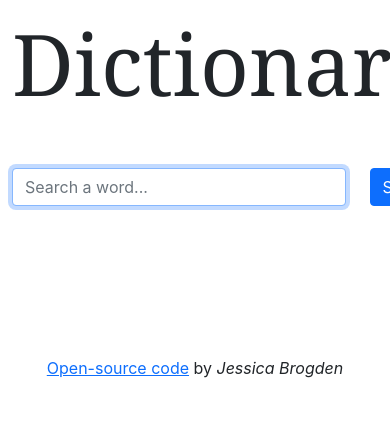
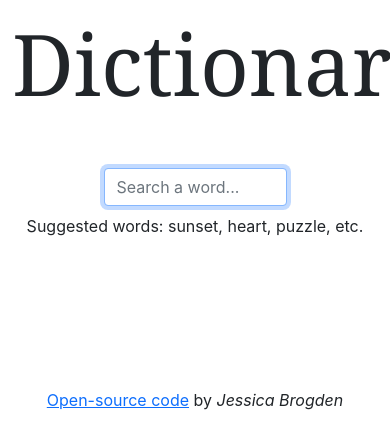
Before and after one commit to jessicab26/react-dictionary, a React (Create React App) app: page / in a window 390 px wide. Shown: the top 448 px of the page. Built offline with nearby package versions, Linux system fonts and the light colour scheme.

Commit message:
installed font awesome and added audio icon to audio file to listen to word pronunciation/added Phonetics.js file to display phonetics/css styled all files/removed search button on Search.js and now only have search bar

```diff
--- a/package.json
+++ b/package.json
@@ -3,6 +3,7 @@
   "version": "0.1.0",
   "private": true,
   "dependencies": {
+    "@fortawesome/react-fontawesome": "^0.1.16",
     "@testing-library/jest-dom": "^5.16.1",
     "@testing-library/react": "^12.1.2",
     "@testing-library/user-event": "^13.5.0",
--- a/public/index.html
+++ b/public/index.html
@@ -24,6 +24,10 @@
       work correctly both with client-side routing and a non-root public URL.
       Learn how to configure a non-root public URL by running `npm run build`.
     -->
+    <script
+      src="https://kit.fontawesome.com/4e28d8d575.js"
+      crossorigin="anonymous"
+    ></script>
     <title>React App</title>
   </head>
   <body>
--- a/src/App.css
+++ b/src/App.css
@@ -6,9 +6,10 @@
 }
 
 form {
-  display: flex;
-  justify-content: center;
-  margin-bottom: 45px;
+  display: block;
+  margin: 0 auto;
+  max-width: 50%;
+  margin-bottom: 8px;
 }
 
 footer {
--- a/src/Definition.css
+++ b/src/Definition.css
@@ -15,16 +15,10 @@ span.sentence::first-letter {
 }
 ul.Synonyms {
   display: inline-block;
-  font-size: 10px;
+  font-size: 12px;
 }
 ul.Synonyms::first-letter {
   text-transform: capitalize;
-}
-
-.label {
-  opacity: 0.6;
-  color: black;
-  font-size: 20px;
 }
 
 .meanings {
@@ -38,9 +32,3 @@ h5 {
   margin-bottom: 25px;
   color: black;
 }
-
-li {
-  list-style: 1.5;
-  font-size: 20px;
-  color: black;
-}
--- a/src/Meaning.js
+++ b/src/Meaning.js
@@ -5,14 +5,16 @@ import "./Definition.css";
 export default function Meaning(props) {
   return (
     <div className="Meaning">
-      <h3>{props.meaning.partOfSpeech}</h3>
       {props.meaning.definitions.map(function (definition, index) {
         return (
           <div key={index}>
-            <p>{definition.definition}</p>
             <span>
+              <strong>Definition entry</strong> ({props.meaning.partOfSpeech}):{" "}
+              {definition.definition}
+            </span>
+            <div>
               <strong>Sample Sentence:</strong>
-            </span>{" "}
+            </div>{" "}
             <span className="sentence">
               <em>"{definition.example}"</em>
             </span>
--- /dev/null
+++ b/src/Phonetics.js
@@ -0,0 +1,20 @@
+import React from "react";
+
+export default function Phonetics(props) {
+  return (
+    <div>
+      <span className="me-3">\ {props.phonetics[0].text} </span>{" "}
+      <span>
+        <a
+          href={props.phonetics[0].audio}
+          target="_blank"
+          alt="Listen to Word Pronunciation"
+          title="Word Pronunciation"
+        >
+          <i class="fas fa-microphone"></i>
+        </a>{" "}
+        \
+      </span>
+    </div>
+  );
+}
--- a/src/Search.js
+++ b/src/Search.js
@@ -27,8 +27,6 @@ export default function Search(props) {
   return (
     <div className="Search">
       <form onSubmit={handleSubmit}>
-        <div className="row">
-          <div className="col-11">
         <input
           type="search"
           className="form-control"
@@ -38,12 +36,10 @@ export default function Search(props) {
           autoFocus="on"
           onChange={textChange}
         />
+      </form>
+      <div className="hint text-center">
+        Suggested words: sunset, heart, puzzle, etc.
       </div>
-          <div className="col-1">
-            <input type="submit" value="Search" className="btn btn-primary" />
-          </div>
-        </div>
-      </form>
       <Summary results={results} />
     </div>
   );
--- a/src/Summary.js
+++ b/src/Summary.js
@@ -1,5 +1,6 @@
 import React from "react";
 import Meaning from "./Meaning";
+import Phonetics from "./Phonetics";
 
 import "./Definition.css";
 
@@ -8,9 +9,7 @@ export default function Summary(props) {
     return (
       <div className="Summary">
         <span className="headword">{props.results.word}</span>
-        <p>
-          <strong>\ ` {props.results.phonetic} ` \</strong>
-        </p>
+        <Phonetics phonetics={props.results.phonetics} />
 
         {props.results.meanings.map(function (meaning, index) {
           return (
```
Also changed, not shown: 1 other file (tests, documents, lock files or other folders). Lines whose indentation alone changed are shown as unchanged.
